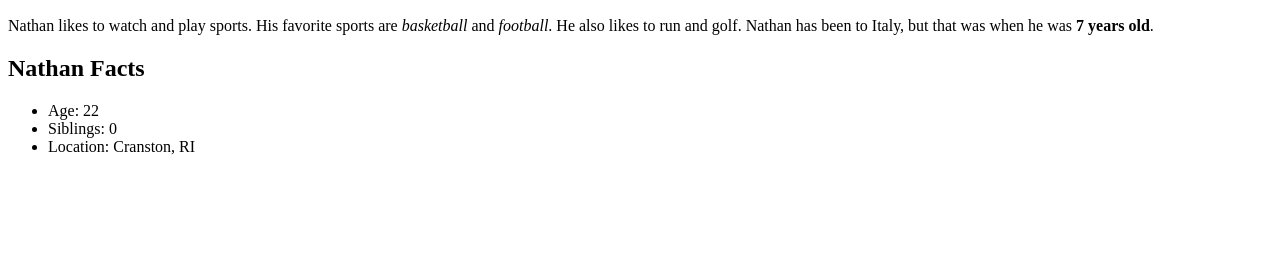
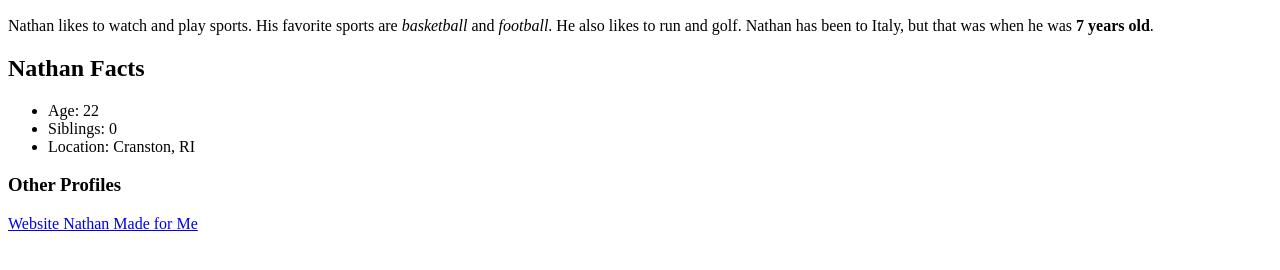
Before and after one commit to arahmat25/csc271_projects, a plain HTML site: page lab/lab2/profile.html in a window 1280 px wide. Shown: the part 110-380 px from the top of the page. Drawn offline with Linux system fonts and the light colour scheme.

Commit message:
Update profile.html

```diff
--- a/lab/lab2/profile.html
+++ b/lab/lab2/profile.html
@@ -20,6 +20,8 @@
     <li> Location: Cranston, RI</li>
 </ul>
 
+    <h3> Other Profiles</h3>
+    <a href="https://nroy0703.rhody.dev/csc271_projects/labs/lab2/profile.html"> Website Nathan Made for Me</a>
 </body>
 
 </html>
```
